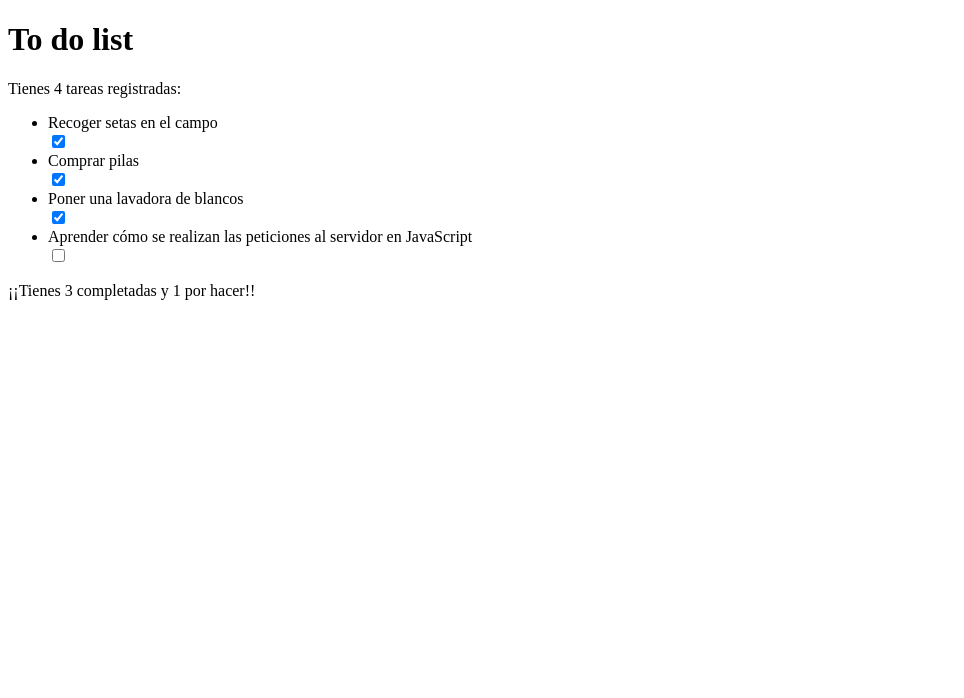
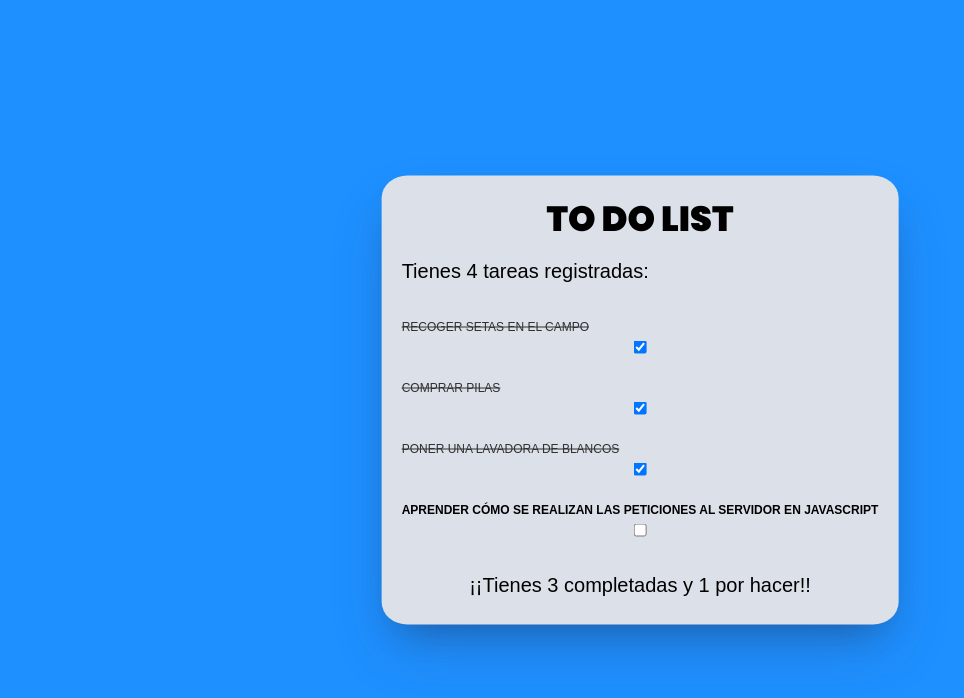
Before and after one commit to LauraMoreaux/ToDoList, a plain HTML site: page index.html in a window 1280 px wide. Shown: the whole page, without its empty margins (0-964 px from the left). Drawn offline with Linux system fonts and the light colour scheme; the site is published under a folder, as on GitHub Pages, so addresses that start at the root find nothing; a web font is replaced by a local one.

Commit message:
Add revision

```diff
--- a/index.html
+++ b/index.html
@@ -3,7 +3,7 @@
 <head>
     <meta charset="UTF-8">
     <meta name="viewport" content="width=device-width, initial-scale=1.0">
-    <link rel="stylesheet" href="/main.css">
+    <link rel="stylesheet" href="main.css">
     <link rel="preconnect" href="https://fonts.gstatic.com">
     <link href="https://fonts.googleapis.com/css2?family=Poppins:wght@200;500;900&family=Yusei+Magic&display=swap" rel="stylesheet">
     <title>Exercise 4</title>
```
